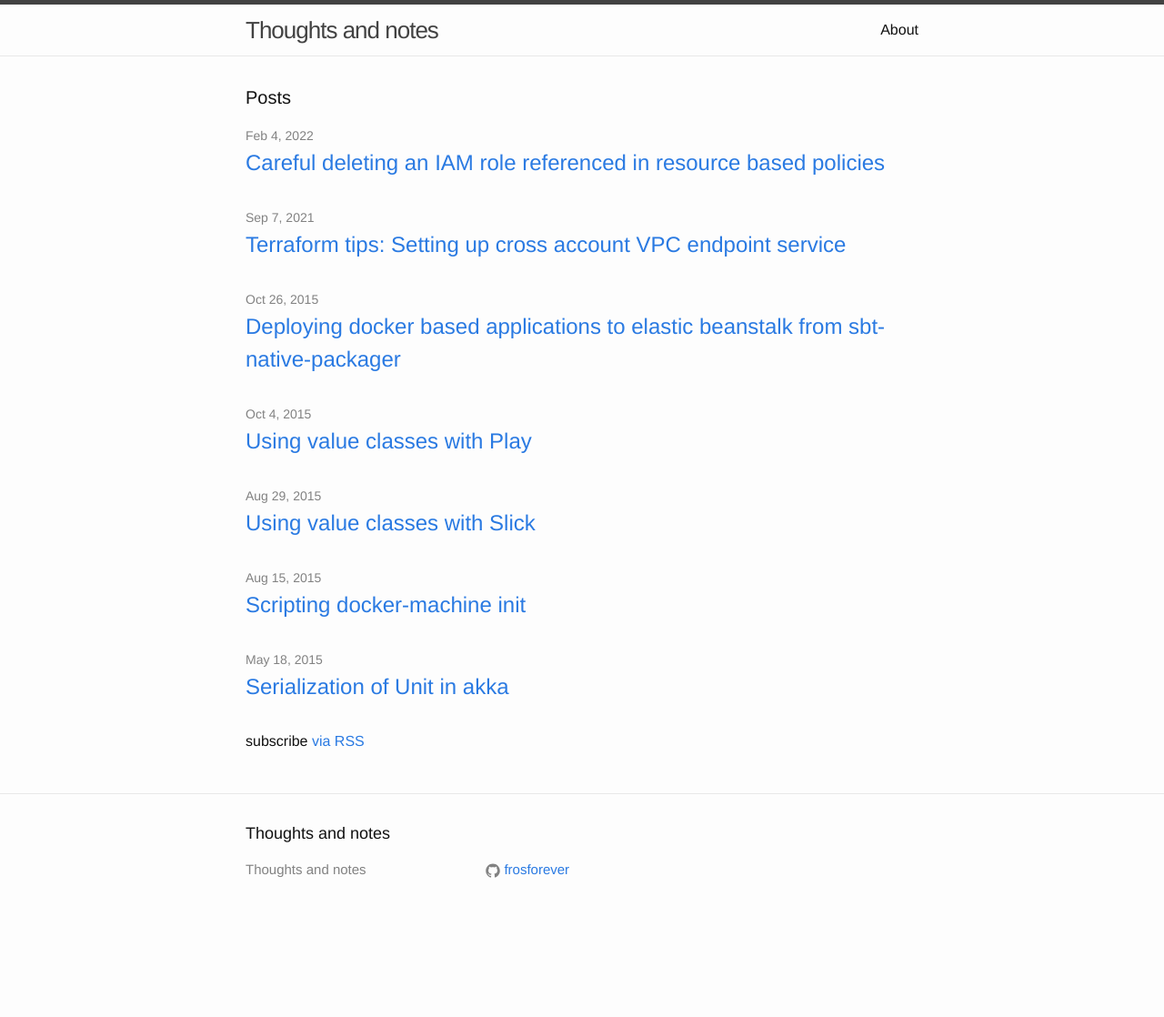
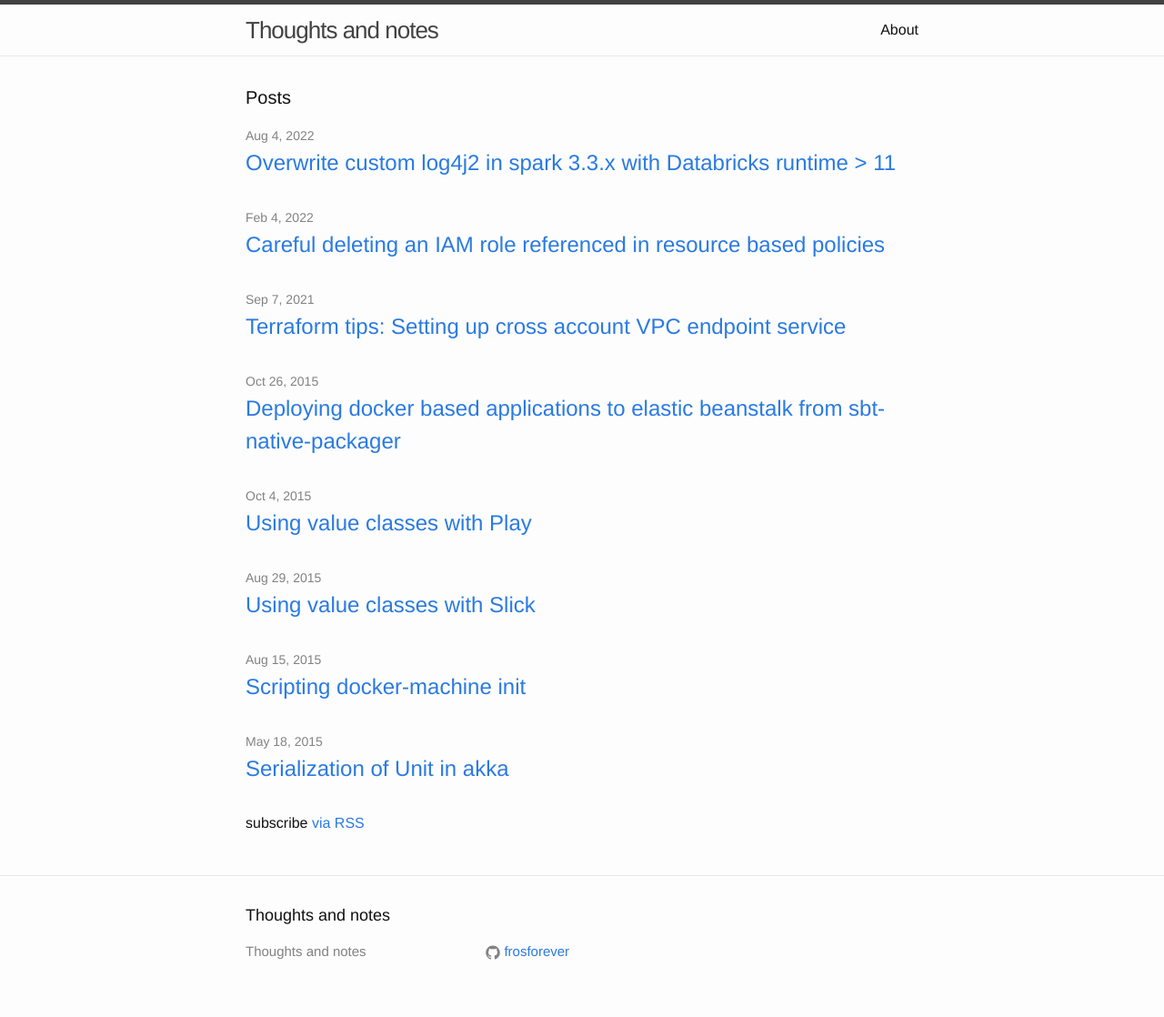
Before and after one commit to frosforever/frosforever.github.io, a Jekyll site: the page built from index.html, in a window 1280 px wide. Shown: the whole page at 91% size. Built offline with Jekyll 4.4.1, drawn with Linux system fonts in a browser that asks for light colours; before the commit the page ends 1028 px from its top, so only the background shows below that; some of the changed lines change nothing that is shown.

Commit message:
Add Databricks log4j2 custom logging post
Squashed commit of the following:

commit fc6a99335fddf4a9aa49f8018081f2c337971543
Author: frosforever <frosforever@users.noreply.github.com>
Date:   Thu Aug 4 14:43:55 2022 -0400

    move to publish

commit e18be361d2b1058c9525ef1fd4e111cb91806b77
Author: frosforever <frosforever@users.noreply.github.com>
Date:   Thu Aug 4 11:58:37 2022 -0400

    Update

commit 1b2beb6a345829af9ee8236f6f3276e7a3a0096c
Author: frosforever <frosforever@users.noreply.github.com>
Date:   Thu Aug 4 11:36:59 2022 -0400

    Add Databricks log4j2 custom logging post

```diff
--- a/_config.yml
+++ b/_config.yml
@@ -8,6 +8,7 @@ title: Thoughts and notes
 baseurl: "" # the subpath of your site, e.g. /blog/
 url: https://frosforever.github.io
 github_username:  frosforever
+repository: frosforever/frosforever.github.io
 
 # Build settings
 markdown: kramdown
--- /dev/null
+++ b/_posts/2022-08-04-overwrite-custom-log4j2-spark.md
@@ -0,0 +1,59 @@
+---
+layout: post
+title: "Overwrite custom log4j2 in spark 3.3.x with Databricks runtime > 11"
+description: "How to provide custom log settings using log4j2 with Databricks runtime"
+---
+
+Spark 3.3 has upgraded its logging from log4j to log4j2. Guidance on custom log settings prior to Spark 3.3 (e.g. [here](https://kb.databricks.com/en_US/clusters/overwrite-log4j-logs) and [here](https://mostlymaths.net/2021/01/databricks-log4j-configuration.html/) etc) is no longer correct. This is a best effort recommendation based on what seems to be working for me in DBR 11.1.
+
+Similar to the methods used with log4j 1, we need to provide an init script to the cluster that will create a `log4j2.properties` file on the driver / executor.
+
+{% highlight shell %}
+#! /bin/bash
+
+set -euxo pipefail
+
+echo "Running on the driver? ${DB_IS_DRIVER}"
+echo "Driver ip: ${DB_DRIVER_IP}"
+
+cat >>/databricks/spark/dbconf/log4j/driver/log4j2.properties <<EOL
+
+appender.customFile.type = RollingFile
+appender.customFile.name = customFile
+appender.customFile.layout.type = PatternLayout
+appender.customFile.layout.pattern = %d{yy/MM/dd HH:mm:ss} %p %c{1}: %m%n%ex
+appender.customFile.filePattern = logs/log4j.custom.%d{yyyy-MM-dd-HH}.log.gz
+appender.customFile.policies.type = Policies
+appender.customFile.policies.time.type = TimeBasedTriggeringPolicy
+appender.customFile.policies.time.interval = 1
+appender.customFile.fileName = logs/stdout.custom-active.log
+
+logger.custom=DEBUG, customFile
+logger.custom.name = com.custom
+logger.custom.additivity = true
+
+EOL
+{% endhighlight %}
+
+### What this script does
+* Creates a `log4j2.properties` file under `/databricks/spark/dbconf/log4j/driver/log4j2.properties`. Note this is no longer `log4j.properties`! Executor logging can be set via `/databricks/spark/dbconf/log4j/executor/log4j2.properties`.
+* In the [properties files](https://logging.apache.org/log4j/2.x/manual/configuration.html#SystemProperties) we define
+  * A custom `RollingFile` appender called `customFile` that will roll files every hour, the most specific time unit in the filePattern's date pattern, into a gzipped path.
+  * A custom logger for everything under `com.custom` to log to other loggers (so we keep stdout etc) and also log to our customFile appender at the `DEBUG` level
+
+There is another notable difference between the prior log4j1 guidance. Databricks used a custom redacting file appender from `com.databricks.logging.RedactionRollingFileAppender` that no longer seems available. As far as I can tell, there is no updated log4j2 supported redacting appender from Databricks.
+
+Be sure to set this file in the [cluster init scripts](https://docs.databricks.com/dev-tools/api/latest/clusters.html#clusterclusterinitscriptinfo):
+
+{% highlight json %}
+...
+  "init_scripts": [
+    {
+      "s3": {
+        "destination": "s3://foo/bar/log4j2_config.sh"
+        "region": "us-east-1"
+      }
+    }
+  ]
+...
+{% endhighlight %}
```
